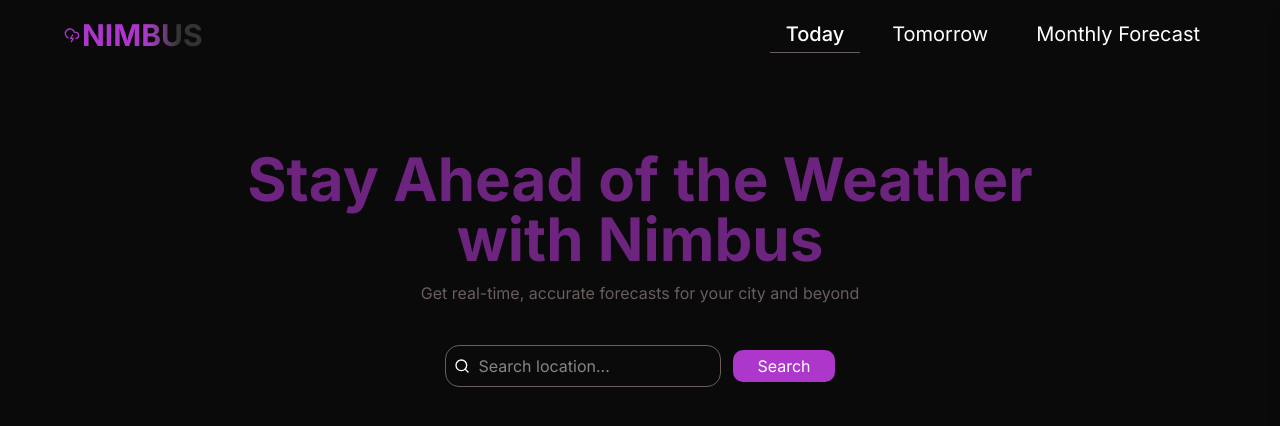
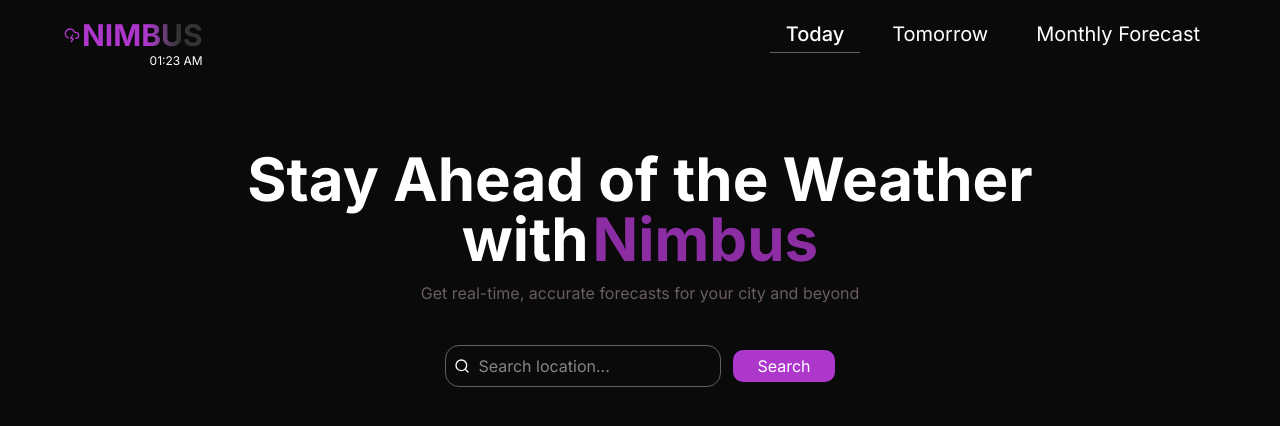
Before and after one commit to Bigcheese-2/Nimbus, a Next.js app: page / in a window 1280 px wide. Shown: the top 426 px of the page. Built offline with nearby package versions, Linux system fonts and the light colour scheme; no server answers.

Commit message:
chore: refactor component

```diff
--- a/app/components/Hero.tsx
+++ b/app/components/Hero.tsx
@@ -11,8 +11,9 @@ export default function Hero() {
     <div>
       <div className="flex flex-col gap-10 py-20">
         <div className=" flex flex-col gap-3  text-center max-w-4xl mx-auto">
-          <h1 className="text-3xl xl:text-6xl font-bold text-[#AD36CB]/60">
-            Stay Ahead of the Weather with Nimbus
+          <h1 className="text-3xl xl:text-6xl text-white font-bold">
+            Stay Ahead of the Weather with
+            <span className="text-[#AD36CB]/80 ml-1">Nimbus</span>
           </h1>
           <p className="text-[#695D5D]">
             Get real-time, accurate forecasts for your city and beyond
--- a/app/components/logo/Logo.tsx
+++ b/app/components/logo/Logo.tsx
@@ -1,13 +1,32 @@
-import React from "react";
+"use client";
+import React, { useState, useEffect } from "react";
 import { CloudLightning } from "lucide-react";
 
 export default function Logo() {
+  const [time, setTime] = useState<string>("");
+
+  useEffect(() => {
+    const updateClock = () => {
+      const now = new Date();
+      const formattedTime = now.toLocaleTimeString([], {
+        hour: "2-digit",
+        minute: "2-digit",
+      });
+      setTime(formattedTime);
+    };
+
+    updateClock();
+    const interval = setInterval(updateClock, 1000);
+
+    return () => clearInterval(interval);
+  }, []);
+
   return (
     <div className="flex gap-0.5 items-center justify-center h-full">
       <CloudLightning className="text-[#AD36CB] h-4 w-4" />
       <div className="relative">
         <h1
-          className="text-3xl font-bold  bg-gradient-to-r
+          className="text-xl md:text-3xl font-bold bg-gradient-to-r
              from-[#AD36CB] from-0%
              via-[#AD36CB] via-[55%]
              to-[#333333] to-[80%]
@@ -15,7 +34,7 @@ export default function Logo() {
         >
           NIMBUS
         </h1>
-        <p className="text-xs absolute right-0">21:00 pm</p>
+        <p className="text-xs text-white absolute right-0">{time}</p>
       </div>
     </div>
   );
--- a/app/tomorrow/page.tsx
+++ b/app/tomorrow/page.tsx
@@ -12,10 +12,15 @@ export default function TomorrowWeather() {
     <div>
       <div className="flex flex-col gap-8 py-24 items-center">
         <div className="flex flex-col justify-center items-center gap-3">
-          <h1 className="text-3xl xl:text-6xl font-bold text-[#AD36CB]/60">
+          <h1 className="text-3xl xl:text-6xl font-bold text-[#AD36CB]/80">
             Tomorrow&apos;s Weather
           </h1>
-          <p className="text-[#695D5D]">Stay Prepared for What&apos;s Ahead</p>
+          <div>
+            <p className="text-[#695D5D]">
+              Stay Prepared for What&apos;s Ahead,
+            </p>
+            <p className="text-[#695D5D]">Any City Anywhere in the World!</p>
+          </div>
         </div>
 
         <SearchBar onSearch={fetchTomorrowWeather} loading={loading} />
```
